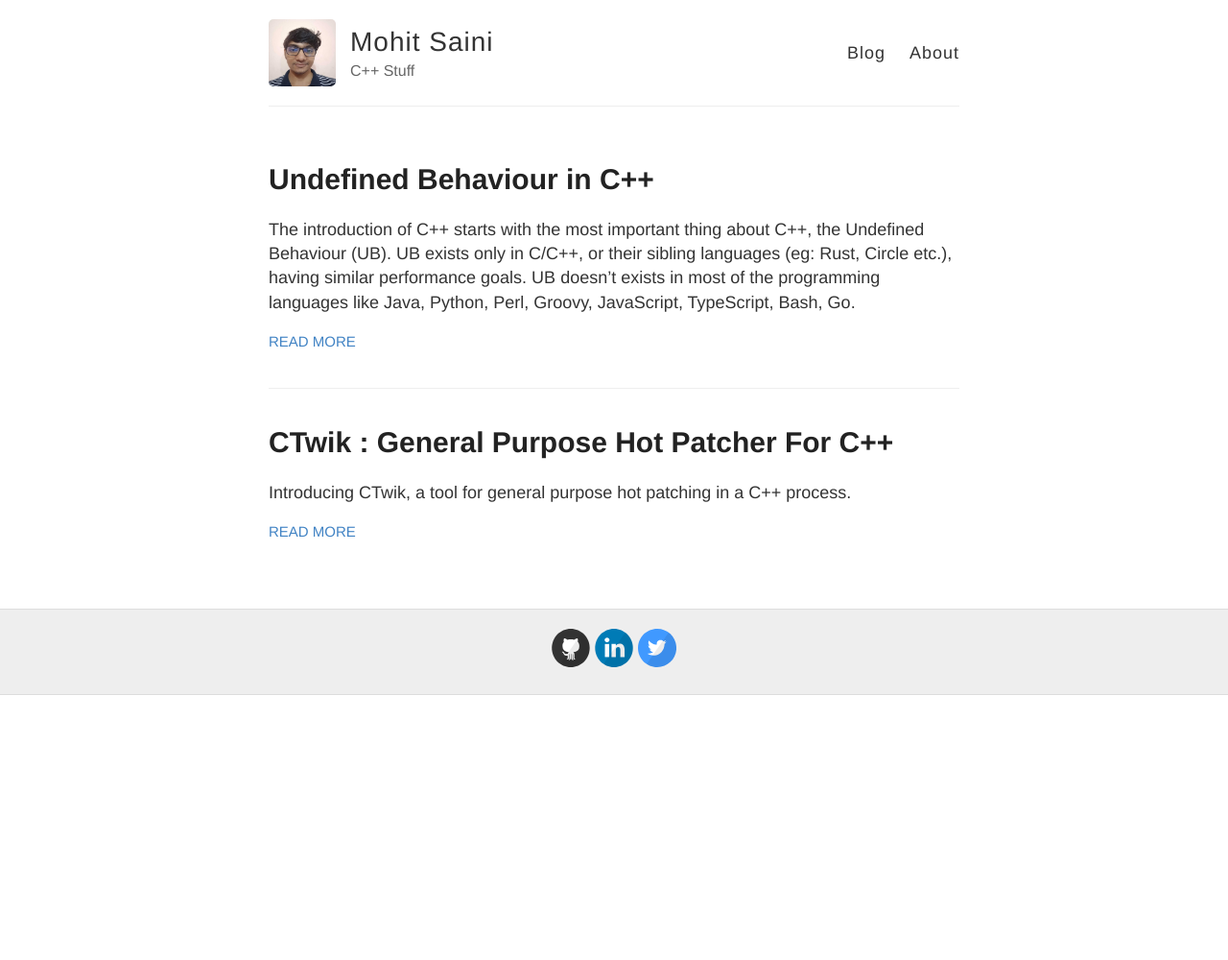
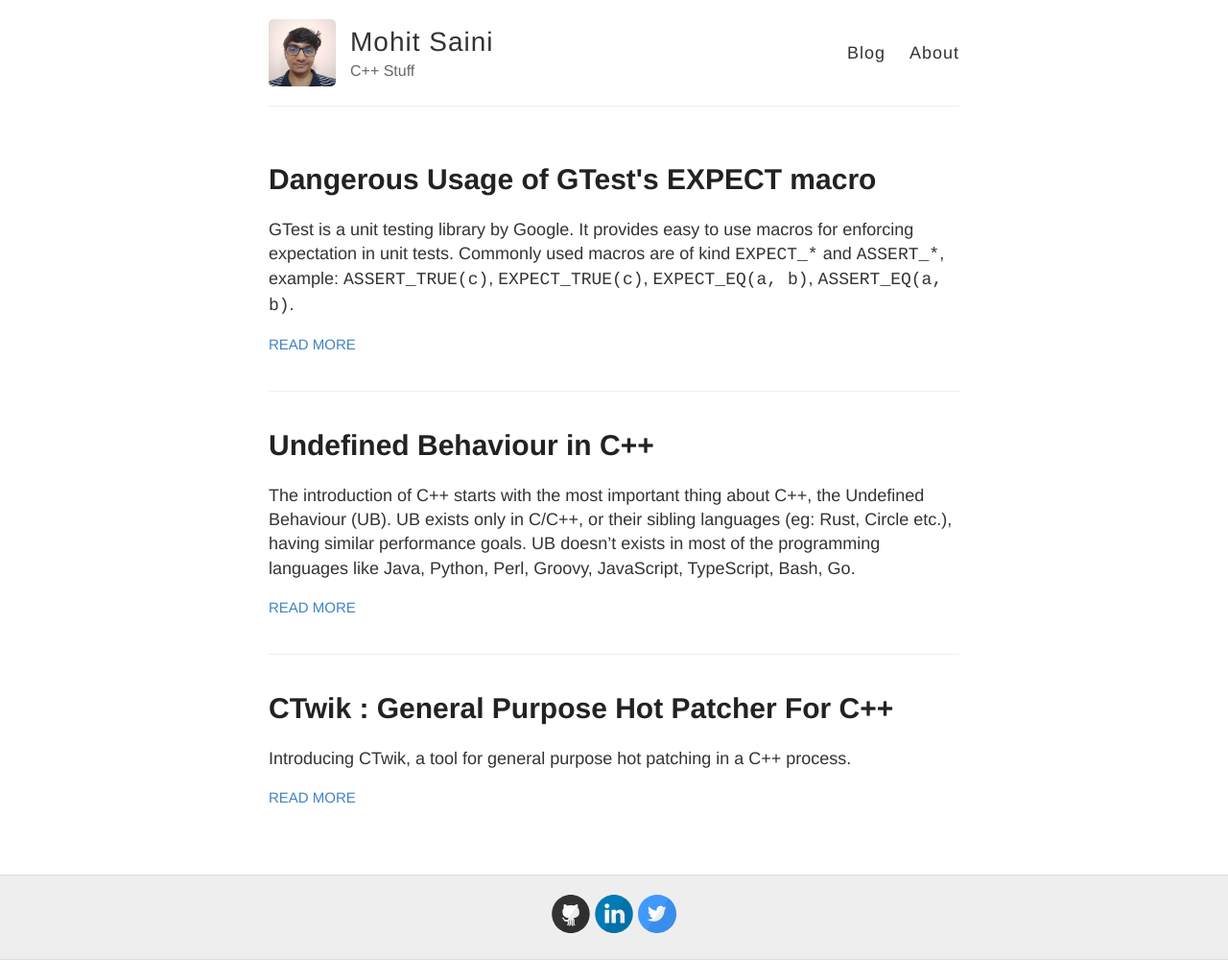
Before and after one commit to mohitmv/blog, a Jekyll site: the page built from index.html, in a window 1280 px wide. Shown: the whole page at 96% size. Built offline with Jekyll 4.4.1, drawn with Linux system fonts in a browser that asks for light colours; before the commit the page ends 900 px from its top, so only the background shows below that; part of the change alters nothing that is shown.

Commit message:
Add the blog Dangerous_use_of_gtest_expect_macro

````diff
--- /dev/null
+++ b/_posts/2021-11-23-Dangerous_use_of_gtest_expect_macro.md
@@ -0,0 +1,75 @@
+---
+layout: post
+title: "Dangerous Usage of GTest's EXPECT macro"
+
+---
+
+GTest is a unit testing library by Google. It provides easy to use macros for enforcing expectation in unit tests. Commonly used macros are of kind `EXPECT_*` and `ASSERT_*`, example: `ASSERT_TRUE(c)`, `EXPECT_TRUE(c)`, `EXPECT_EQ(a, b)`, `ASSERT_EQ(a, b)`.
+
+The difference between EXPECT and ASSERT macros is that when ASSERT fails, the tests is marked "Failed" and program flow exits from that particular test. However when EXPECT fails, the test is marked "Failed" but the program flow doesn't exit instead it continues to next step. Hence EXPECT can be used for reporting all the failing expectations. However ASSERT can only report the first failing expectation.
+
+Hence there is great incentive in using EXPECT as much as we can.
+
+*However using EXPECT macro at wrong places, can land us in serious troubles.* It expose the possibility/vulnerability of something *being broken* and still *tests passing*.
+
+Consider this simple program and it's unit test:
+
+```C++
+// a.h
+std::vector<int> FetchTwoValues(NetworkSocket& socket);
+
+// a.cpp
+std::vector<int> FetchTwoValues(NetworkSocket& socket) {
+  return {socket.Fetch(), socket.Fetch()};
+}
+
+// a_test.cpp
+TEST(A, Basic) {
+  auto socket = MockSocket();
+  std::vector<int> values = FetchTwoValues(socket);
+  EXPECT_TRUE(values.size() >= 2);
+  EXPECT_TRUE(0 == values[0]);
+  EXPECT_TRUE(0 == values[1]);
+}
+```
+
+At the high level, this test appears correct.
+
+Recall the definition of gtest's EXPECT_ macro: ( Ignoring the debug-message-streaming and other stuff for simplicity)
+
+```C++
+#define EXPECT_TRUE(c) if (!(c)) { this->failed = true; }
+#define ASSERT_TRUE(c) if (!(c)) { this->failed = true; return; }
+```
+
+Now, let there is a bug in `FetchTwoValues` method and it returns an empty vector.
+
+The `EXPECT_TRUE(values.size() >= 2)` will fail, and test will continue to next EXPECT_TRUE, which will be an illegal dereferencing (UB), and the test program might crash instead of failing, even before attempting all other test cases in this test file.
+but that crash is not a big problem because the crash will help us notice the problem and we can figure out. That is not the real problem.
+
+The real problem is - the test might not crash. The real problem is, test can still succeed even if `FetchTwoValues` returns an empty vector. That is way too unintuitive and dangerous thing..
+
+The reason behind this unintuitive behaviour is UB. A program is not "defined to crash" on a UB. A program is defined to do anything of compiler's choice on UB. In fact this "might-not-crash" event might not happen all the time, all the places. It can happen nondeterministically and occasionally, leaving no room for us to debug.
+
+Let's understand how the test can succeed even when `FetchTwoValues` returns an empty vector:
+
+
+First of all, the compiler don't know the definition of `FetchTwoValues` when compiling `a_test.cpp`. Secondly it notices a memory access `values[0]`, `values[1]` at the next step. At this step compiler's static analysis (compile time analysis) can deduce that `values.size() >= 2`, assuming that memory access is not illegal (UB o.w.), and (Note that compiler have access to the `std::vector`'s implementation in this translation unit).
+
+Hence a compiler can replace `values.size() >= 2` by `true` without violating as-if rule of C++.
+
+Hence it can remove the `EXPECT_TRUE(values.size() >= 2)` macro at compile time.
+
+A sufficiently optimized compiler can do following compile time reasoning about the removal of `EXPECT_TRUE(values.size() >= 2)` :
+
+Case-1 `values.size() >= 2` then it's obviously safe to remove this macro.
+
+Case-2 `values.size() < 2` then `values[1]` is illegal access, hence this program will have UB if `values[1]` statement is reachable. Note that if a program have UB, then the behaviour *preceding* the first UB instruction is also undefined. Hence compiler have liberty to do anything in that case, including *removing* all the paths which cannot avoid reaching at the UB instruction. i.e. the paths that cannot escape this UB. Hence it's safe to remove the `EXPECT_TRUE(values.size() >= 2)` macro. Note that its guaranteed that this macro is not reachable via any non-UB paths.
+
+When `FetchTwoValues` returns an empty vector, and the next two illegal memory access (`values[0]` and `values[1]`) might continue to return 0 as a garbage value. Hence this test may continue to succeed.
+
+### How to fix this:
+
+To correct the test above, we should use `ASSERT_TRUE(values.size() >= 2)` instead of `EXPECT_TRUE(values.size() >= 2)`.
+
+Note that in case of ASSERT_TRUE, there is indeed an escape path (see `return;` in `ASSERT_TRUE`). Hence compiler cannot trim ASSERT_TRUE at compile time, because there exists a path that goes through ASSERT_TRUE and doesn't have UB in it.
--- a/about.md
+++ b/about.md
@@ -5,9 +5,9 @@ permalink: /about/
 ---
 
 Hi, I'm Mohit Saini. I have worked on Embedded Systems, OS kernels, thread
-scheduling algorithms, micro controller with RISC-V architecture, Performance optimization at the level of nano seconds, C compiler for custom hardware targets, Build performance optimization.
+scheduling algorithms in OS, micro controller with RISC-V architecture, Performance optimization at the level of nano seconds, C compiler for custom hardware targets, Build performance optimization.
 
-I've been writing C++ code for 8+ years now. More than writing, I'm like
+I've been writing C++ for 8+ years now. More than writing, I like
  deleting code. Overall I have deleted 2x amount of C++ code
 than what I have written in my life.
 
````
